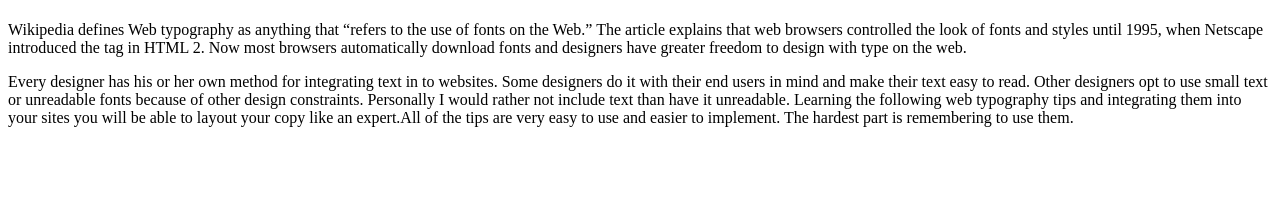
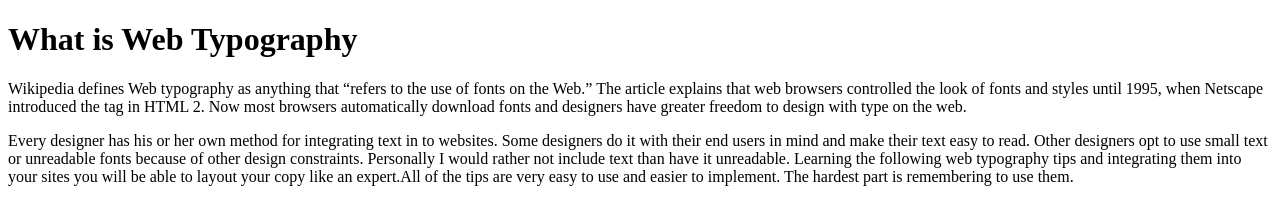
Before and after one commit to doturkar/Typography---website, a plain HTML site: page index.html in a window 1280 px wide. Drawn offline with Linux system fonts and the light colour scheme.

Commit message:
Added Heading

```diff
--- a/index.html
+++ b/index.html
@@ -1,13 +1,13 @@
 <!DOCTYPE html>
 <html lang="en">
+
 <head>
   <title>What is Web typography?</title>
 </head>
+
 <body>
 
-<h1></h1>
-
-
+  <h1>What is Web Typography</h1>
   <p>
     Wikipedia defines Web typography as anything that “refers to the use of fonts on the Web.”
     The article explains that web browsers controlled the look of fonts and styles until 1995,
@@ -17,12 +17,15 @@ greater freedom to design with type on the web.
   <p>
     Every designer has his or her own method for integrating text in to websites.
     Some designers do it with their end users in mind and make their text easy to read.
-Other designers opt to use small text or unreadable fonts because of other design constraints. Personally I would rather not
-include text than have it unreadable. Learning the following web typography tips and integrating them into your sites you will
+    Other designers opt to use small text or unreadable fonts because of other design constraints. Personally I would
+    rather not
+    include text than have it unreadable. Learning the following web typography tips and integrating them into your
+    sites you will
     be able to layout your copy like an expert.All of the tips are very easy to use and easier to implement.
     The hardest part is remembering to use them.
   </p>
 
 
 </body>
+
 </html>
```
Lines whose indentation alone changed are shown as unchanged.
